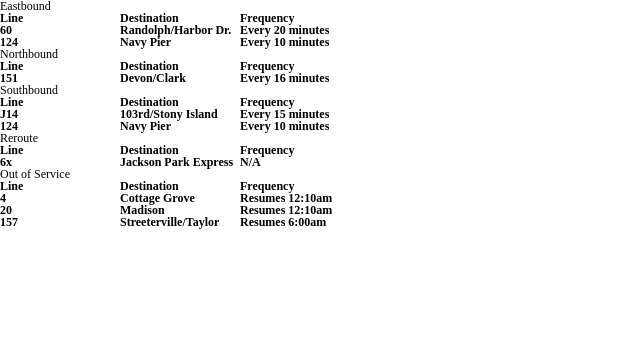
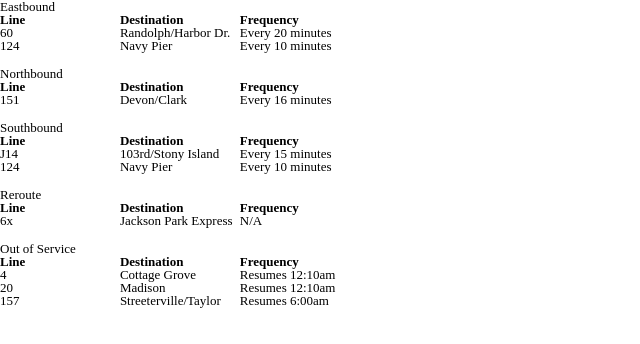
Before and after one commit to uneamour/Busy-Bus-Frontend, a plain HTML site: page index.html in a window 1280 px wide. Shown: the whole page, without its empty margins (0-640 px from the left). Drawn offline with Linux system fonts and the light colour scheme.

Commit message:
Update v7 style.css
Added bottom margin specifications (see row 23)

```diff
--- a/CSS/style.css
+++ b/CSS/style.css
@@ -4,7 +4,7 @@
 }
 body { /** NEW Removed html **/
   background-color: #ffffff; /** Deleted extra # **/
-  font-size: 12px;
+  font-size: 13px;
   line-height: 50px
   padding: 20px; 10px; 10px; 10px;
  }
@@ -19,17 +19,18 @@
 }
  .column { /** Added column specifications **/
    float: left;
-   width: 33.33%;
-   font-weight: bold; /**Added font-weight **/
+   width: 33.3%;
+   margin-bottom: 15px; /**NEW Added margin specifications **/
 }
+  strong { /**New Added new strong grouping and font-weight specifications **/
+    font-weight: bold;
+  }
  .header h1 { /** Added .header 2 **/
   font-family: Montserratt, sans-serif; /**Added font-style **/
-  font-size: 12px; /** Reduced font size **/
   color: #000000;
   word-spacing: 1px;
 }
  .paragraph p { /**Added paragraph grouping **/
-  font-size: 12px;
   color: #000000;
   content: ""; /** Moved content under body grouping **/
   clear: both; /** Moved clear under body grouping **/
```
